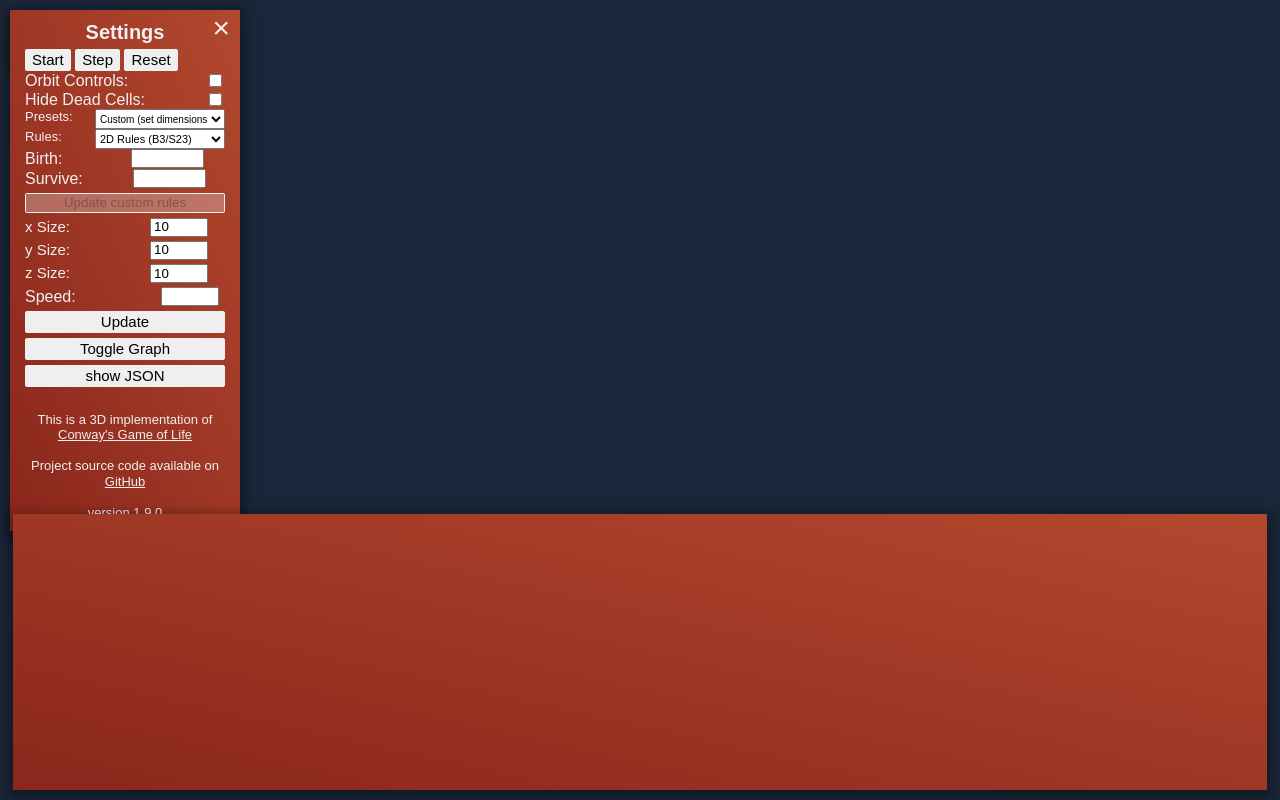
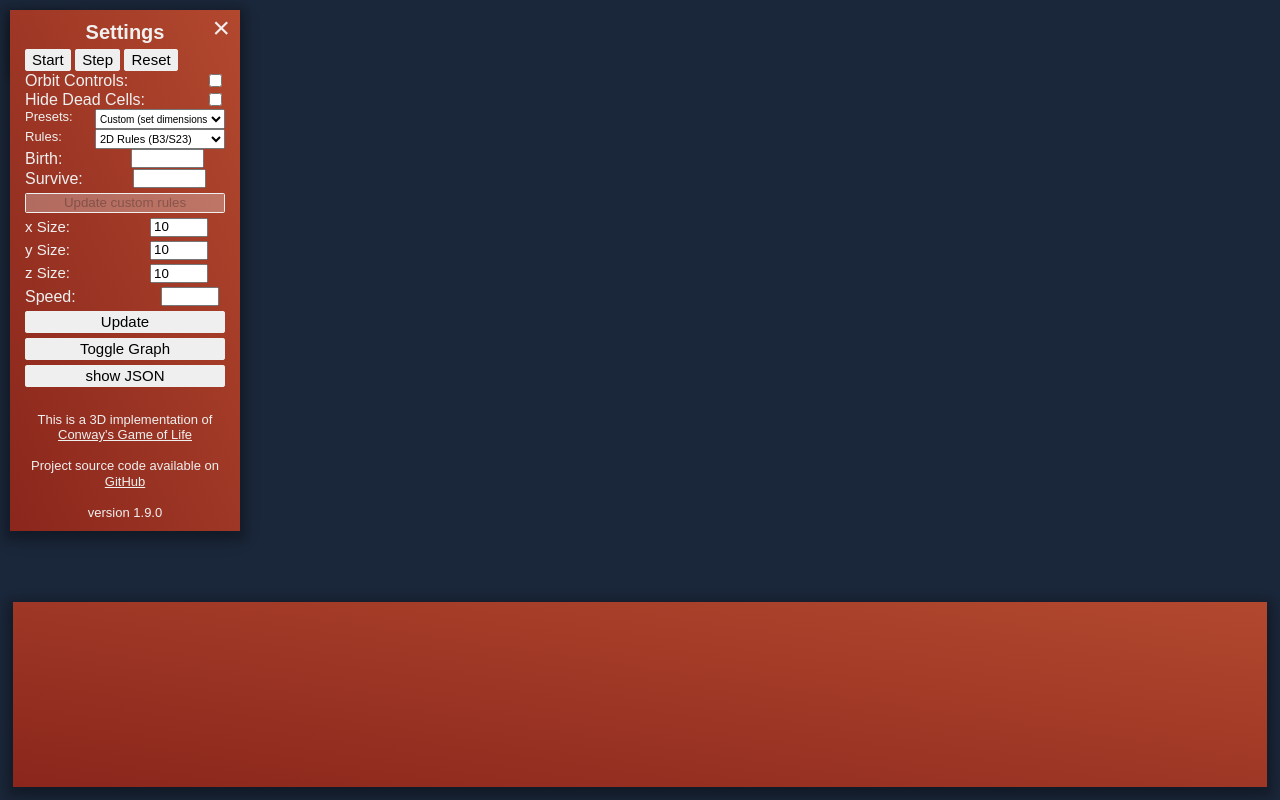
Before and after one commit to SamuelTribeUK/3D-Game-of-Life, a website built with webpack: page src/template.html in a window 1280 px wide. Built offline with nearby package versions, Linux system fonts and the light colour scheme; a web font is replaced by a local one.

Commit message:
Correction of graph dimensions

```diff
--- a/src/main.css
+++ b/src/main.css
@@ -52,18 +52,18 @@ h1 {
 }
 
 .graphWrapper {
-  height: 20vw;
+  height: 20vh;
   width: 98vw;
   position: absolute;
   z-index: 2;
-  bottom: 10px;
+  bottom: 1vw;
   left: 1vw;
   right: 1vw;
   background: linear-gradient(to top right, #8a261c, #b2482e);
   box-shadow: 0 4px 8px 6px rgba(0, 0, 0, 0.2), 0 6px 20px 0 rgba(0, 0, 0, 0.19);
   overflow: hidden;
-  padding-top: 10px;
-  padding-bottom: 10px;
+  padding-top: 1vw;
+  padding-bottom: 1vw;
   transition: 0.15s;
 }
 
```
